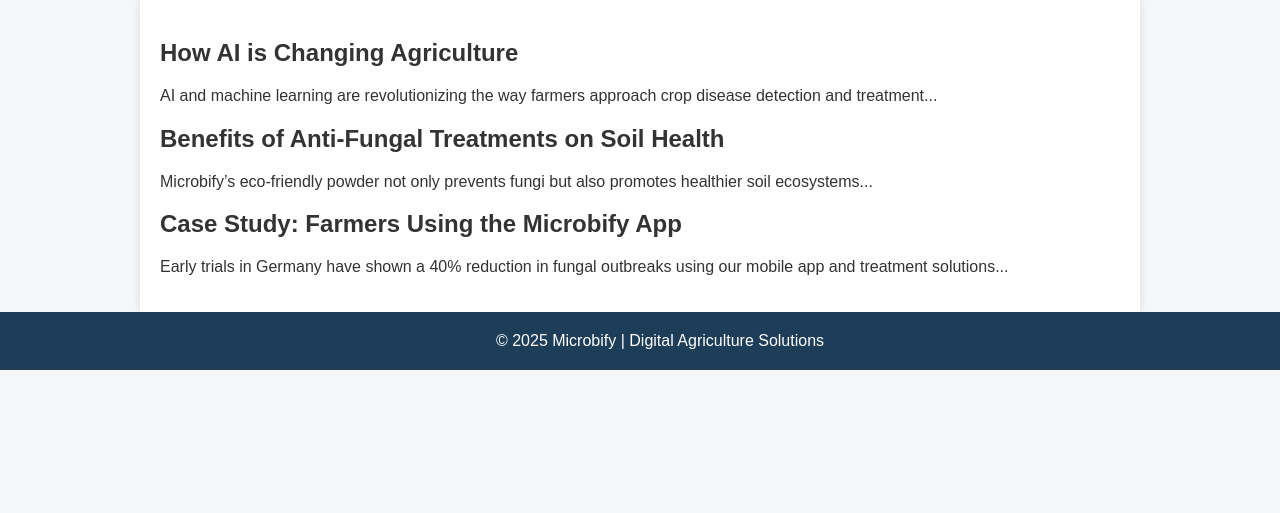
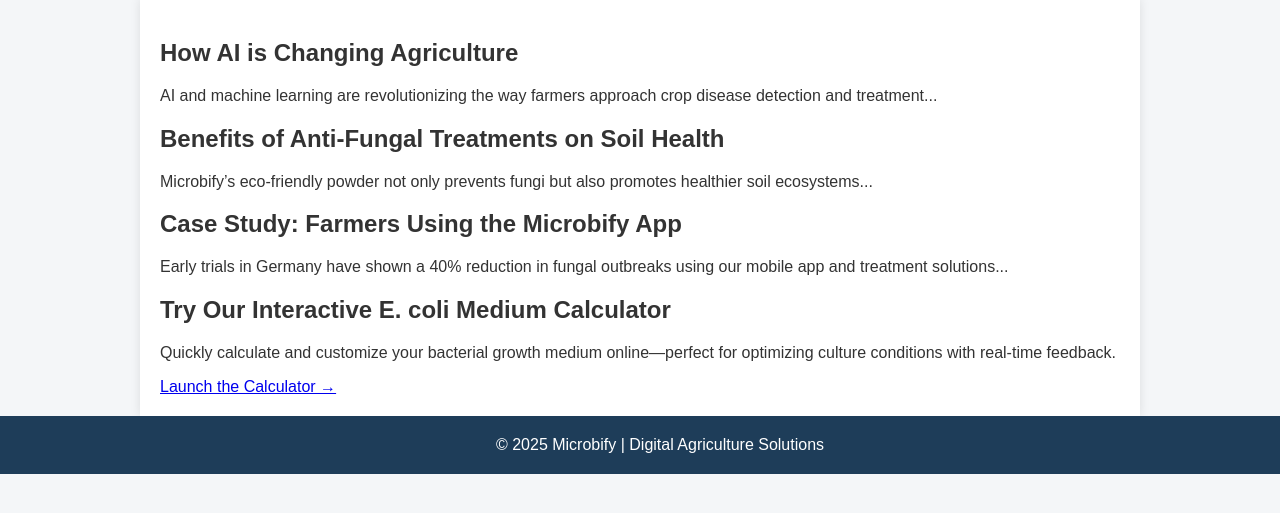
Before and after one commit to merlin-von-deggendorf/microbify, a Flask app: page /articles in a window 1280 px wide. Shown: the part 193-706 px from the top of the page. Run offline with Flask 3, Linux system fonts and the light colour scheme.

Commit message:
Add E. coli Medium Calculator teaser to articles page and refactor reaktor.html to extend base2 template

```diff
--- a/templates/articles.html
+++ b/templates/articles.html
@@ -14,4 +14,10 @@
         <h2>Case Study: Farmers Using the Microbify App</h2>
         <p>Early trials in Germany have shown a 40% reduction in fungal outbreaks using our mobile app and treatment solutions...</p>
     </article>
+   <!-- Teaser for the E. coli Medium Calculator -->
+  <article>
+    <h2>Try Our Interactive E. coli Medium Calculator</h2>
+    <p>Quickly calculate and customize your bacterial growth medium online—perfect for optimizing culture conditions with real-time feedback.</p>
+    <a href="{{ url_for('reaktor') }}">Launch the Calculator →</a>
+  </article>
 {% endblock %}
```
Also changed, not shown: templates/reaktor.html (+4 -7 lines).
